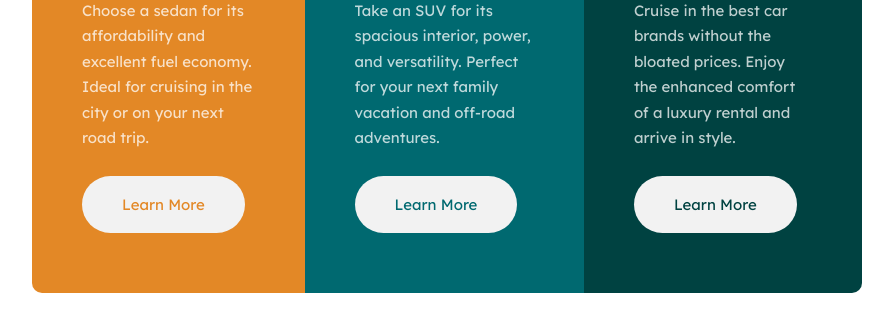
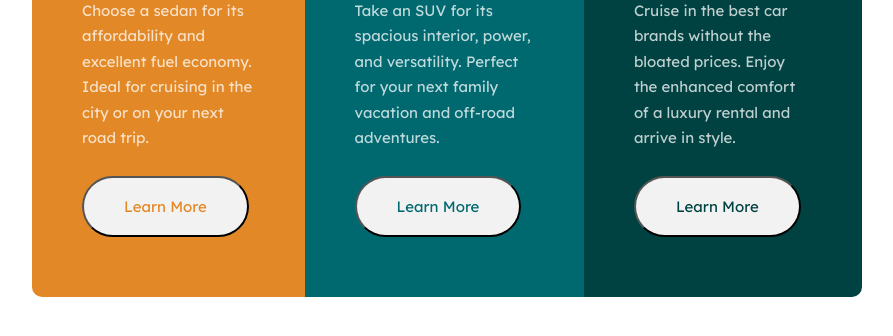
Before and after one commit to aeorherhe/3-column-preview-card-component-main, a plain HTML site: page index.html in a window 1280 px wide. Shown: the part 382-718 px from the top of the page, without its empty margins (193-1086 px from the left). Drawn offline with Linux system fonts and the light colour scheme.

Commit message:
Making button click

```diff
--- a/css/styles.css
+++ b/css/styles.css
@@ -43,7 +43,7 @@ button {
   padding: 20px 40px;
   color: hsl(31, 77%, 52%);
   margin: 10px 0%;
-  border: none;
+  /* border: none; */
   cursor: pointer;
 }
 
```
